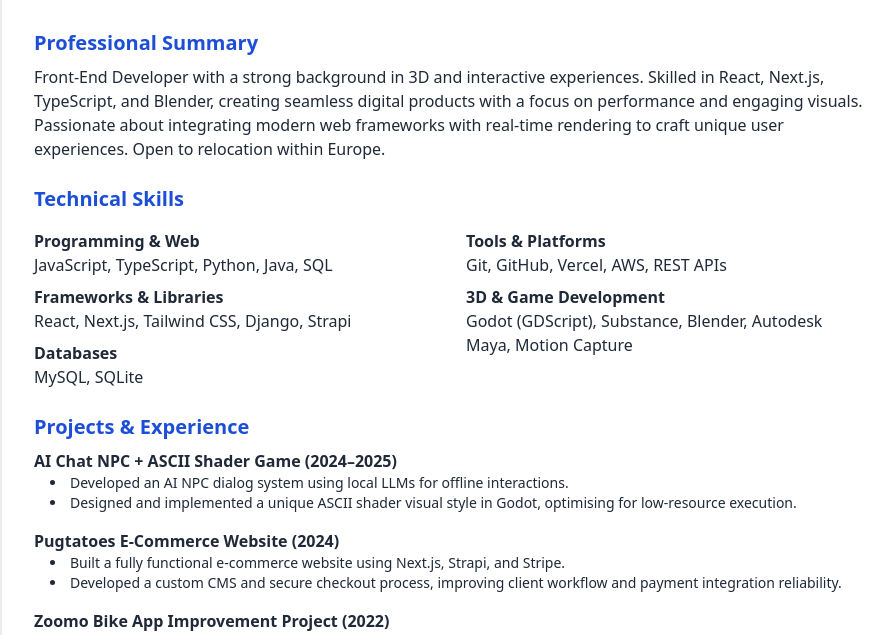
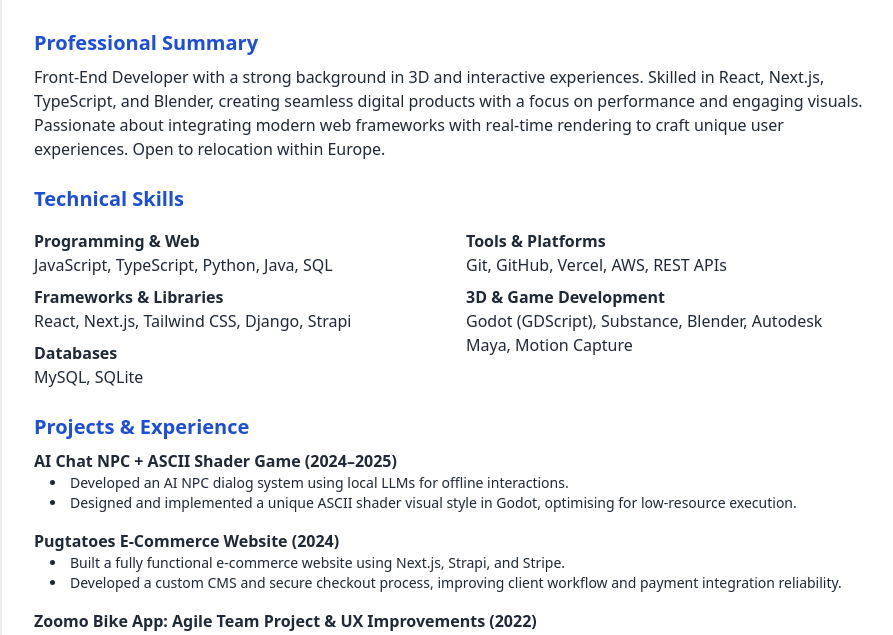
Before and after one commit to julienacone/resume, a plain HTML site: page index.html in a window 1280 px wide. Shown: the part 159-794 px from the top of the page, without its empty margins (190-1083 px from the left). Drawn offline with nearby package versions, Linux system fonts and the light colour scheme.

Commit message:
updates zoomo title

```diff
--- a/index.html
+++ b/index.html
@@ -66,7 +66,7 @@
           </ul>
         </li>
         <li>
-          <h3 class="font-semibold">Zoomo Bike App Improvement Project (2022)</h3>
+          <h3 class="font-semibold">Zoomo Bike App: Agile Team Project & UX Improvements (2022)</h3>
           <ul class="list-disc list-inside ml-4 text-sm">
           <li>Collaborated in an Agile Scrum team to enhance Zoomo’s bike app functionality and user experience.</li>
           <li>Conducted regular meetings with a Zoomo developer to gather requirements, present solutions, and iterate on feedback.</li>
```
